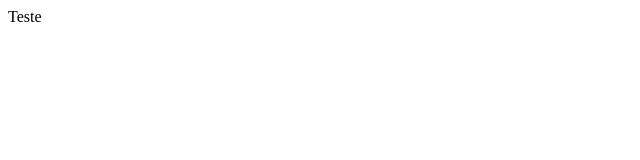
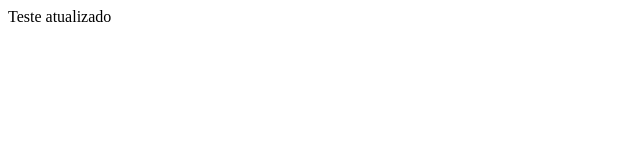
Before and after one commit to iagonegrao/site, a plain HTML site: page index.html in a window 1280 px wide. Shown: the full height of the page, 0-640 px from the left. Drawn offline with Linux system fonts and the light colour scheme.

Commit message:
Teste de commit

```diff
--- a/index.html
+++ b/index.html
@@ -1,6 +1,6 @@
 <html>
     <head><title> Iago</title></head>
     <body>
-        Teste
+        Teste atualizado
     </body>
 </html>
```
